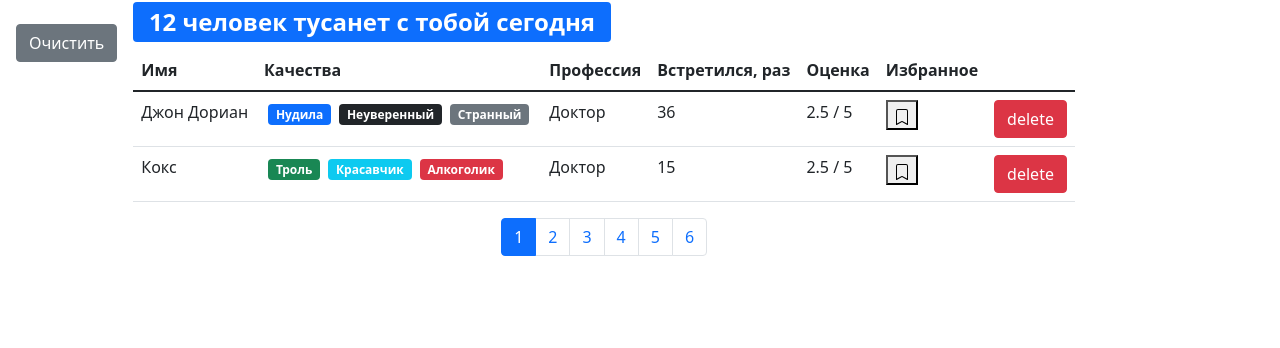
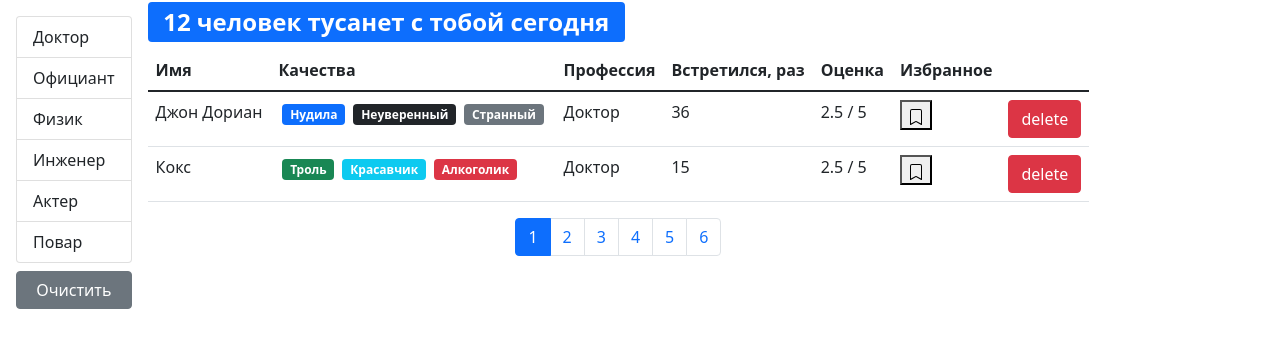
Before and after one commit to kofranek/fast-company, a React (Create React App) app: page / in a window 1280 px wide. Shown: the top 348 px of the page. Built offline with nearby package versions, Linux system fonts and the light colour scheme.

Commit message:
practical task #1 solved

```diff
--- a/src/API/fake.api/professions.api.js
+++ b/src/API/fake.api/professions.api.js
@@ -1,11 +1,19 @@
-export const professions = {
-    doctor: {_id: '67rdca3eeb7f6fgeed471818', name: 'Доктор'},
-    waiter: {_id: '67rdca3eeb7f6fgeed471820', name: 'Официант'},
-    physics: {_id: '67rdca3eeb7f6fgeed471814', name: 'Физик'},
-    engineer: {_id: '67rdca3eeb7f6fgeed471822', name: 'Инженер'},
-    actor: {_id: '67rdca3eeb7f6fgeed471824', name: 'Актер'},
-    cook: {_id: '67rdca3eeb7f6fgeed471829', name: 'Повар'}
-}
+export const professionsObject = {
+    doctor: { _id: "67rdca3eeb7f6fgeed471818", name: "Доктор" },
+    waiter: { _id: "67rdca3eeb7f6fgeed471820", name: "Официант" },
+    physics: { _id: "67rdca3eeb7f6fgeed471814", name: "Физик" },
+    engineer: { _id: "67rdca3eeb7f6fgeed471822", name: "Инженер" },
+    actor: { _id: "67rdca3eeb7f6fgeed471824", name: "Актер" },
+    cook: { _id: "67rdca3eeb7f6fgeed471829", name: "Повар" }
+};
+export const professions = [
+    { _id: "67rdca3eeb7f6fgeed471818", name: "Доктор" },
+    { _id: "67rdca3eeb7f6fgeed471820", name: "Официант" },
+    { _id: "67rdca3eeb7f6fgeed471814", name: "Физик" },
+    { _id: "67rdca3eeb7f6fgeed471822", name: "Инженер" },
+    { _id: "67rdca3eeb7f6fgeed471824", name: "Актер" },
+    { _id: "67rdca3eeb7f6fgeed471829", name: "Повар" }
+];
 
 const fetchAll = () => new Promise((resolve) => {
     window.setTimeout(function () {
--- a/src/API/fake.api/user.api.js
+++ b/src/API/fake.api/user.api.js
@@ -1,4 +1,5 @@
-import {professions} from './professions.api'
+//import {professions} from './professions.api'
+import { professionsObject as professions } from "./professions.api";
 
 const qualities = {
     tedious: {_id: "67rdca3eeb7f6fgeed471198", name: "Нудила", color: "primary"},
@@ -117,7 +118,7 @@ const fetchAll = () =>
     new Promise((resolve) => {
         window.setTimeout(function () {
             resolve(users);
-        }, 4000);
+        }, 2000);
     });
 
 export default {
--- a/src/components/groupList.jsx
+++ b/src/components/groupList.jsx
@@ -1,22 +1,47 @@
 import React from 'react';
 import PropTypes from 'prop-types'
 
-const GroupList = ({items, valueProperty, contentProperty, onItemSelect, selectedItem}) => {
-//console.log('groupList selectedItem=',selectedItem, 'items',items)
-    return (
+const GroupList = (
+    {
+        items,
+        valueProperty,
+        contentProperty,
+        onItemSelect,
+        selectedItem
+    }) => {
+    console.log('groupList selectedItem=',selectedItem, 'items',items)
+    if (!Array.isArray(items)){
+        return(
+            <ul className="list-group">
+                {Object.keys(items).map((item) => (
+                    <li key={items[item][valueProperty]}
+                        className={"list-group-item"+
+                        (items[item]===selectedItem? " active":"")}
+                        onClick={()=>onItemSelect(items[item])}
+                        role="button"
+                    >
+                        {items[item][contentProperty]}
+                    </li>
+                ))}
+            </ul>
+        )
+    }
+    return(
         <ul className="list-group">
-            {Object.keys(items).map((item) => (
-                <li key={items[item][valueProperty]}
+            {items.map((item) => (
+                <li key={item[valueProperty]}
                     className={"list-group-item"+
-                    (items[item]===selectedItem? " active":"")}
-                    onClick={()=>onItemSelect(items[item])}
+                    (item===selectedItem? " active":"")}
+                    onClick={()=>onItemSelect(item)}
                     role="button"
                 >
-                    {items[item][contentProperty]}
+                    {item[contentProperty]}
                 </li>
             ))}
         </ul>
-    );
+    )
+
+
 };
 
 GroupList.defaultProps = {
@@ -25,7 +50,9 @@ GroupList.defaultProps = {
 }
 
 GroupList.propTypes = {
-    items: PropTypes.object.isRequired,
+    items: PropTypes.oneOfType([
+        PropTypes.object,
+        PropTypes.array]),
     valueProperty: PropTypes.string.isRequired,
     contentProperty: PropTypes.string.isRequired,
     onItemSelect:PropTypes.func,
--- a/src/components/users.jsx
+++ b/src/components/users.jsx
@@ -28,11 +28,17 @@ const Users = ({users: allUsers, ...rest}) => {
         setSelectedProf(item)
         //console.log('handelProfessionSelect', item)
     }
-    //console.log('users professions=', professions)
-
+    console.log('users professions=', professions)
+    console.log('users allUsers=', allUsers)
+    console.log('users selectedProf=', selectedProf)
 
     const filteredUsers = selectedProf
-        ? allUsers.filter(usr => usr.profession === selectedProf)
+        // ? allUsers.filter(usr => usr.profession.name === selectedProf.name)
+        ? allUsers.filter(
+            usr =>
+                JSON.stringify(usr.profession) ===
+                JSON.stringify(selectedProf)
+        )
         : allUsers
     const count = filteredUsers.length
     let users = paginate(filteredUsers, currentPage, pageSize)
```
